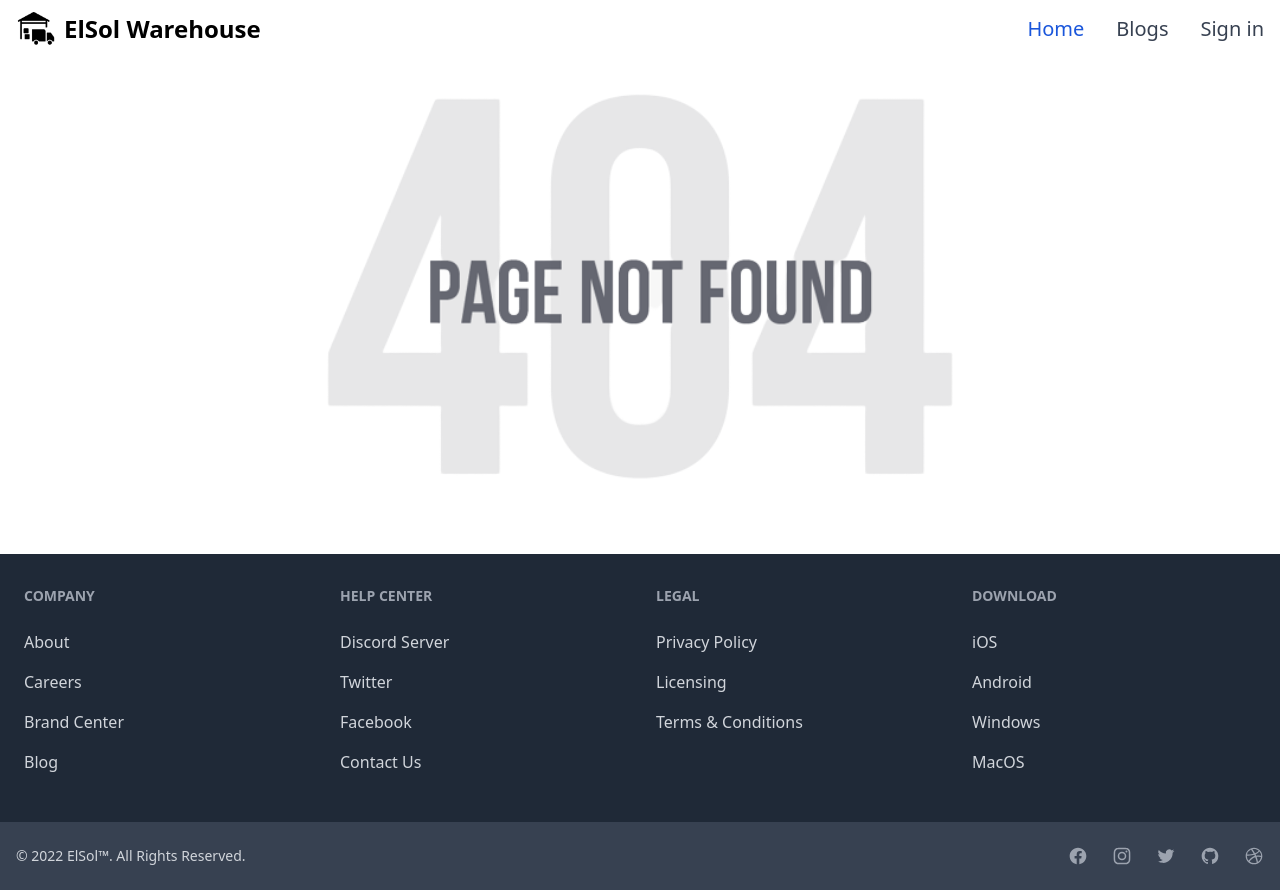
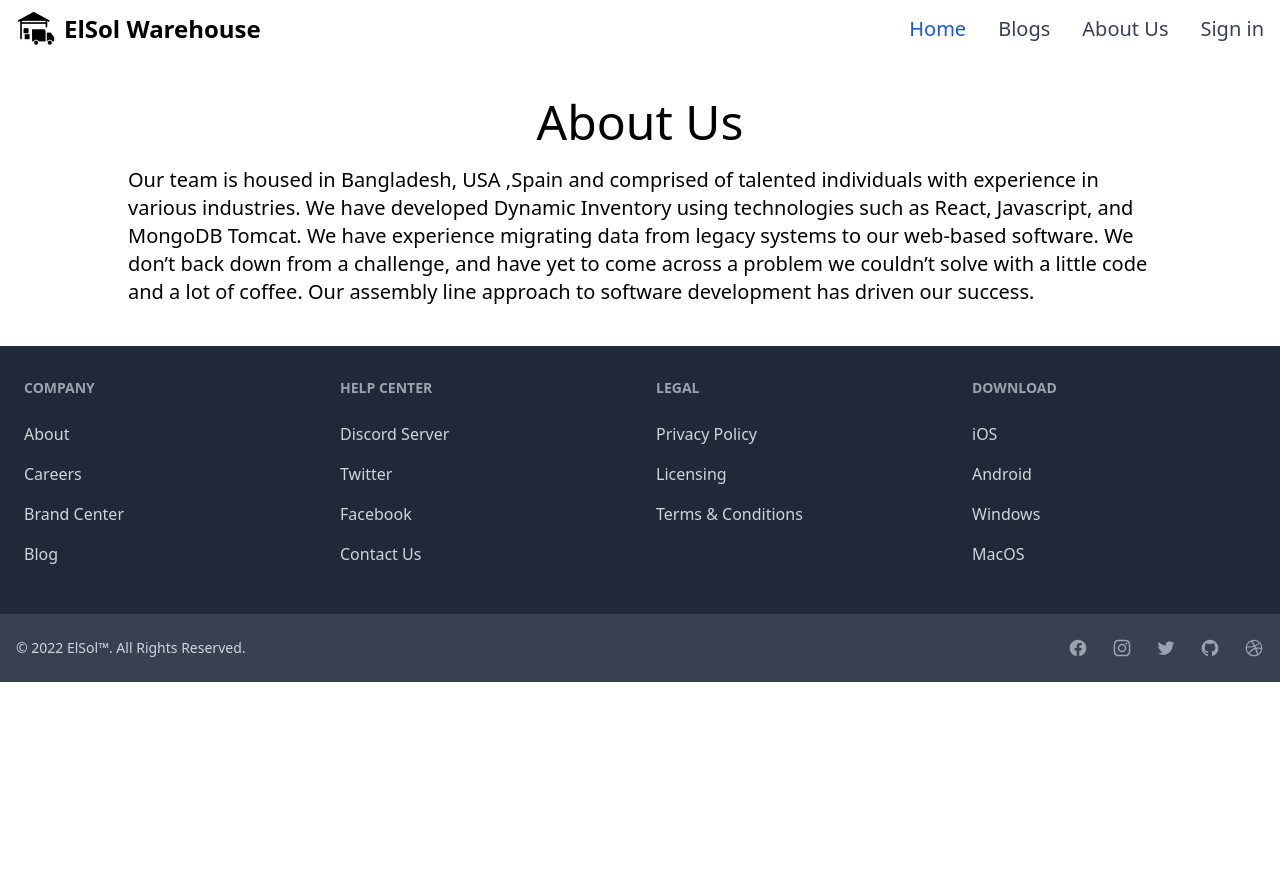
Before and after one commit to Surjo11/warehouse-management-client-side, a React (Create React App) app: page /aboutus in a window 1280 px wide. After the commit the page ends 800 px from the top, so only its background shows below. Built offline with nearby package versions, Linux system fonts and the light colour scheme; no server answers.

Commit message:
addedAboutUs

```diff
--- a/src/App.js
+++ b/src/App.js
@@ -1,5 +1,6 @@
 import { Route, Routes } from "react-router-dom";
 import "./App.css";
+import AboutUs from "./components/pages/AboutUs/AboutUs";
 import AddItem from "./components/pages/AddItem/AddItem";
 import Blogs from "./components/pages/Blogs/Blogs";
 import Home from "./components/pages/Home/Home";
@@ -24,6 +25,7 @@ function App() {
         <Route path="additem" element={<AddItem></AddItem>} />
         <Route path="myitems" element={<MyItems></MyItems>} />
         <Route path="blogs" element={<Blogs></Blogs>} />
+        <Route path="aboutus" element={<AboutUs></AboutUs>} />
         <Route path="signin" element={<SignIn></SignIn>} />
         <Route path="signup" element={<SignUp></SignUp>} />
         <Route path="*" element={<NotFound></NotFound>} />
--- /dev/null
+++ b/src/components/pages/AboutUs/AboutUs.js
@@ -0,0 +1,23 @@
+import React from "react";
+
+const AboutUs = () => {
+  return (
+    <div className="w-4/5 mx-auto">
+      <h1 className="text-center text-xl font-normal lg:text-5xl dark:text-white mt-10 mb-5">
+        About Us
+      </h1>
+      <p className="text-xl">
+        Our team is housed in Bangladesh, USA ,Spain and comprised of talented
+        individuals with experience in various industries. We have developed
+        Dynamic Inventory using technologies such as React, Javascript, and
+        MongoDB Tomcat. We have experience migrating data from legacy systems to
+        our web-based software. We don’t back down from a challenge, and have
+        yet to come across a problem we couldn’t solve with a little code and a
+        lot of coffee. Our assembly line approach to software development has
+        driven our success.
+      </p>
+    </div>
+  );
+};
+
+export default AboutUs;
--- a/src/components/shared/Header/Header.js
+++ b/src/components/shared/Header/Header.js
@@ -97,6 +97,14 @@ const Header = () => {
                   </Link>
                 </li>
                 <li>
+                  <Link
+                    to="/aboutus"
+                    className=" text-xl block py-2 pr-4 pl-3 text-gray-700 border-b border-gray-100 hover:bg-gray-50 md:hover:bg-transparent md:border-0 md:hover:text-blue-700 md:p-0 dark:text-gray-400 md:dark:hover:text-white dark:hover:bg-gray-700 dark:hover:text-white md:dark:hover:bg-transparent dark:border-gray-700"
+                  >
+                    About Us
+                  </Link>
+                </li>
+                <li>
                   <button
                     className=" text-xl block font-semibold py-2 pr-4 pl-3 text-gray-700 border-b border-gray-100 hover:bg-gray-50 md:hover:bg-transparent md:border-0 md:hover:text-blue-700 md:p-0 dark:text-gray-400 md:dark:hover:text-white dark:hover:bg-gray-700 dark:hover:text-white md:dark:hover:bg-transparent dark:border-gray-700"
                     onClick={handelSignOut}
@@ -126,6 +134,14 @@ const Header = () => {
                 </li>
                 <li>
                   <Link
+                    to="/aboutus"
+                    className=" text-xl block py-2 pr-4 pl-3 text-gray-700 border-b border-gray-100 hover:bg-gray-50 md:hover:bg-transparent md:border-0 md:hover:text-blue-700 md:p-0 dark:text-gray-400 md:dark:hover:text-white dark:hover:bg-gray-700 dark:hover:text-white md:dark:hover:bg-transparent dark:border-gray-700"
+                  >
+                    About Us
+                  </Link>
+                </li>
+                <li>
+                  <Link
                     to="/signin"
                     className=" text-xl block py-2 pr-4 pl-3 text-gray-700 hover:bg-gray-50 md:hover:bg-transparent md:border-0 md:hover:text-blue-700 md:p-0 dark:text-gray-400 md:dark:hover:text-white dark:hover:bg-gray-700 dark:hover:text-white md:dark:hover:bg-transparent"
                   >
```
